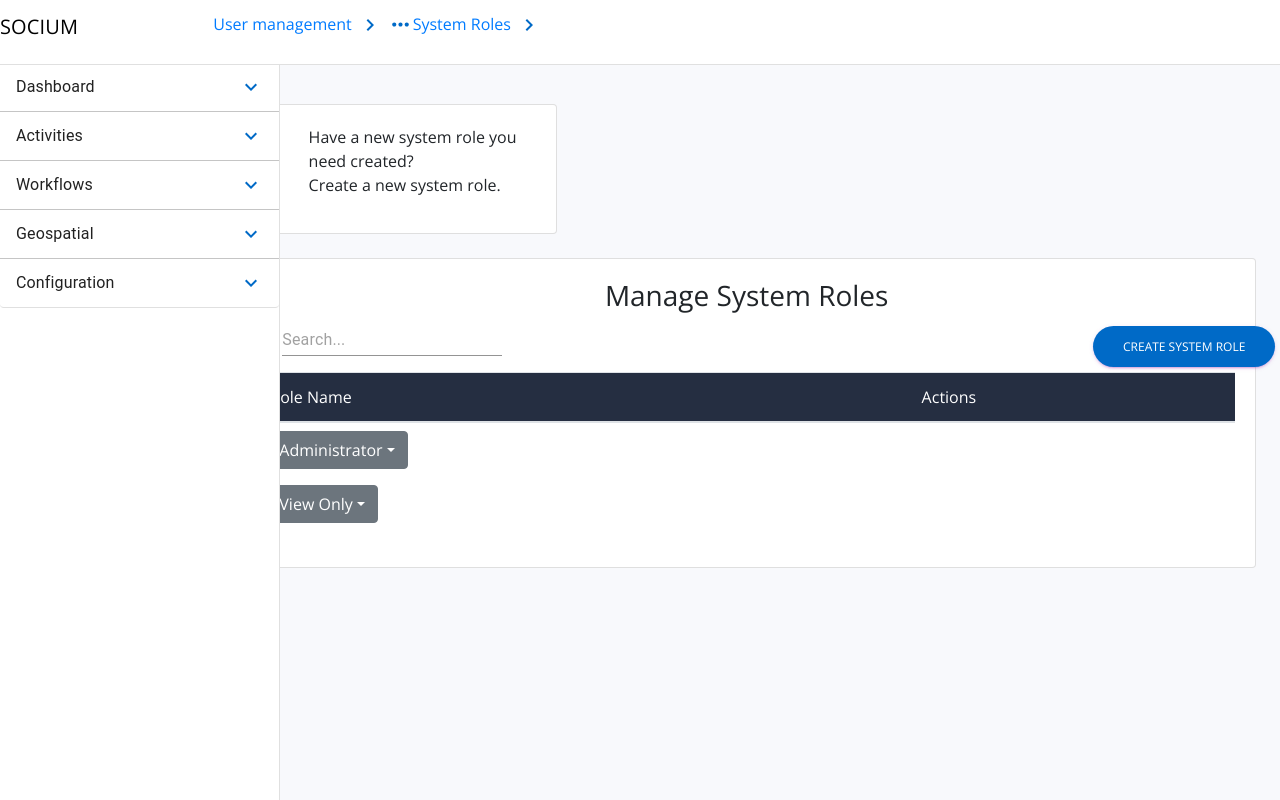
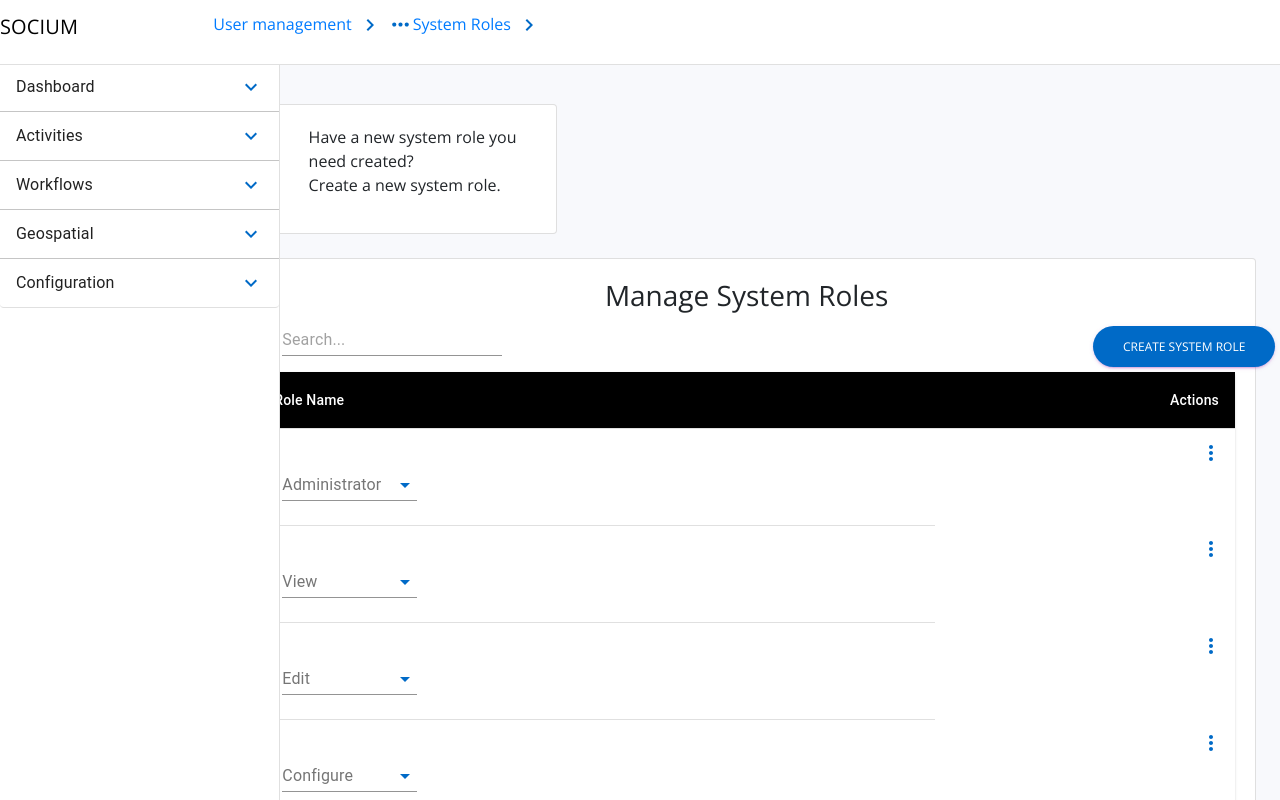
Before and after one commit to blweber/context-prac, a React (Create React App) app in the folder client/: page /SystemRoles in a window 1280 px wide. Shown: the top 800 px of the page. Built offline with nearby package versions, Linux system fonts and the light colour scheme.

Commit message:
socium 117 done

```diff
--- a/client/src/components/contacts/ContactTable.js
+++ b/client/src/components/contacts/ContactTable.js
@@ -45,8 +45,7 @@ const ContactTable = ({ contact }) => {
 
   return (
     <tr>
-      <th scope="row">{id}</th>
-      <td>{firstname}</td>
+      <th scope="row">{firstname}</th>
       <td>{lastname}</td>
       <td>{email}</td>
       <td>{organization}</td>
--- a/client/src/components/contacts/Contacts.js
+++ b/client/src/components/contacts/Contacts.js
@@ -20,7 +20,6 @@ const Contacts = () => {
       <Table hover>
         <thead>
           <tr className="table-header">
-            <th scope="col">#</th>
             <th scope="col">First</th>
             <th scope="col">Last</th>
             <th scope="col">Email Address</th>
--- a/client/src/components/systemroles/SystemRoleCard.js
+++ b/client/src/components/systemroles/SystemRoleCard.js
@@ -1,19 +1,38 @@
 import React from "react";
 import { makeStyles } from "@material-ui/core/styles";
+import clsx from "clsx";
 import Card from "@material-ui/core/Card";
 import CardHeader from "@material-ui/core/CardHeader";
 import CardContent from "@material-ui/core/CardContent";
 import IconButton from "@material-ui/core/IconButton";
 import Typography from "@material-ui/core/Typography";
 import ExpandMoreIcon from "@material-ui/icons/ExpandMore";
+import Collapse from "@material-ui/core/Collapse";
 
 const useStyles = makeStyles(theme => ({
   card: {
     maxWidth: 345
+  },
+  expand: {
+    transform: "rotate(0deg)",
+    marginLeft: "auto",
+    transition: theme.transitions.create("transform", {
+      duration: theme.transitions.duration.shortest
+    })
+  },
+  expandOpen: {
+    transform: "rotate(180deg)"
   }
 }));
 
 const SystemRoleCard = props => {
+  const classes = useStyles();
+  const [expanded, setExpanded] = React.useState(false);
+
+  const handleExpandClick = () => {
+    setExpanded(!expanded);
+  };
+
   return (
     <Card className="card">
       <CardHeader title={props.title} />
@@ -23,10 +42,36 @@ const SystemRoleCard = props => {
           Lorem ipsum dolor, sit amet consectetur adipisicing elit. Ratione,
           accusantium!
         </Typography>
-        <IconButton aria-label="show more">
+
+        <IconButton
+          className={clsx(classes.expand, {
+            [classes.expandOpen]: expanded
+          })}
+          onClick={handleExpandClick}
+          aria-expanded={expanded}
+          aria-label="show more"
+        >
           <ExpandMoreIcon />
         </IconButton>
       </CardContent>
+      <Collapse in={expanded} timeout="auto" unmountOnExit>
+        <CardContent>
+          <Typography paragraph>{props.title}</Typography>
+          <Typography paragraph>
+            <h5>View User</h5>
+          </Typography>
+          <Typography paragraph>
+            <h5>Add User</h5>
+          </Typography>
+          <Typography paragraph>
+            <h5>Edit/Remove User</h5>
+          </Typography>
+          <Typography>
+            Lorem, ipsum dolor sit amet consectetur adipisicing elit. Officiis,
+            ut.
+          </Typography>
+        </CardContent>
+      </Collapse>
     </Card>
   );
 };
--- a/client/src/components/systemroles/SystemRoleName.js
+++ b/client/src/components/systemroles/SystemRoleName.js
@@ -31,8 +31,9 @@ const SystemRoleName = () => {
         id="standard-search"
         label="New Role Name"
         type="search"
-        className={classes.textField}
-        margin="center"
+        className={classes.pos}
+        margin="none"
+        justify="center"
       />
     </Card>
   );
--- a/client/src/components/systemroles/SystemTable.js
+++ b/client/src/components/systemroles/SystemTable.js
@@ -1,46 +1,125 @@
-import React, { useContext } from "react";
-import { Table } from "reactstrap";
-import {
-  DropdownItem,
-  DropdownMenu,
-  DropdownToggle,
-  UncontrolledButtonDropdown
-} from "reactstrap";
+import React from "react";
+import { makeStyles, withStyles } from "@material-ui/core/styles";
+import Table from "@material-ui/core/Table";
+import TableBody from "@material-ui/core/TableBody";
+import TableCell from "@material-ui/core/TableCell";
+import TableRow from "@material-ui/core/TableRow";
+import Paper from "@material-ui/core/Paper";
+import IconButton from "@material-ui/core/IconButton";
+import InputLabel from "@material-ui/core/InputLabel";
+import MenuItem from "@material-ui/core/MenuItem";
+import Select from "@material-ui/core/Select";
+import FormControl from "@material-ui/core/FormControl";
+import { Link } from "react-router-dom";
+import MoreVertIcon from "@material-ui/icons/MoreVert";
+import Menu from "@material-ui/core/Menu";
+import Grid from "@material-ui/core/Grid";
+import TableHead from "@material-ui/core/TableHead";
+
+const useStyles = makeStyles(theme => ({
+  root: {
+    display: "flex",
+    flexWrap: "wrap"
+  },
+  formControl: {
+    margin: theme.spacing(1),
+    minWidth: 135
+  },
+  selectEmpty: {
+    marginTop: theme.spacing(2)
+  }
+}));
+
+const StyledTableCell = withStyles(theme => ({
+  head: {
+    backgroundColor: theme.palette.common.black,
+    color: theme.palette.common.white
+  },
+  body: {
+    fontSize: 14
+  }
+}))(TableCell);
 
 const SystemTable = () => {
+  const classes = useStyles();
+  function createData(name) {
+    return { name };
+  }
+
+  const [anchorEl, setAnchorEl] = React.useState(null);
+
+  const handleClose = () => {
+    setAnchorEl(null);
+  };
+
+  const handleClick = event => {
+    setAnchorEl(event.currentTarget);
+  };
+
+  const rows = [
+    createData("Administrator"),
+    createData("View"),
+    createData("Edit"),
+    createData("Configure"),
+    createData("No Access")
+  ];
+
   return (
-    <div>
-      <Table hover>
-        <thead>
-          <tr className="table-header">
-            <th scope="col">Role Name</th>
-            <th scope="col">Actions</th>
-          </tr>
-        </thead>
-        <tbody>
-          <tr>
-            <UncontrolledButtonDropdown className="dropdown m-2">
-              <DropdownToggle caret>Administrator</DropdownToggle>
-              <DropdownMenu right>
-                <DropdownItem>Disable</DropdownItem>
-                <DropdownItem>Update</DropdownItem>
-                <DropdownItem>Delete</DropdownItem>
-              </DropdownMenu>
-            </UncontrolledButtonDropdown>
-          </tr>
-          <tr>
-            <UncontrolledButtonDropdown className="dropdown m-2">
-              <DropdownToggle caret>View Only</DropdownToggle>
-              <DropdownMenu right>
-                <DropdownItem>Disable</DropdownItem>
-                <DropdownItem>Update</DropdownItem>
-                <DropdownItem>Delete</DropdownItem>
-              </DropdownMenu>
-            </UncontrolledButtonDropdown>
-          </tr>
-        </tbody>
-      </Table>
-    </div>
+    <Paper>
+      <div className={classes.root}>
+        <Table>
+          <TableHead>
+            <TableRow>
+              <StyledTableCell>Role Name</StyledTableCell>
+              <StyledTableCell align="right">Actions</StyledTableCell>
+            </TableRow>
+          </TableHead>
+          <TableBody>
+            {rows.map(row => (
+              <TableRow key={row.name}>
+                <TableCell component="th" scope="row">
+                  <form className={classes.root}>
+                    <FormControl className={classes.formControl}>
+                      <InputLabel htmlFor="system-role">{row.name}</InputLabel>
+                      <Select>
+                        <MenuItem>Ten</MenuItem>
+                        <MenuItem>Thirty</MenuItem>
+                        <MenuItem>Twenty</MenuItem>
+                      </Select>
+                    </FormControl>
+                  </form>
+                </TableCell>
+                <Grid container justify="flex-end">
+                  <IconButton
+                    onClick={handleClick}
+                    className={"icon-button"}
+                    aria-controls="action-menu"
+                    aria-haspopup="true"
+                  >
+                    <MoreVertIcon />
+                  </IconButton>
+                  <Menu
+                    id="action-menu"
+                    anchorEl={anchorEl}
+                    open={Boolean(anchorEl)}
+                    onClose={handleClose}
+                  >
+                    <MenuItem onClick={handleClose}>Disable</MenuItem>
+                    <MenuItem>
+                      <Link to="/CreateSystemRole">Update</Link>
+                    </MenuItem>
+                    <MenuItem>
+                      <Link>Delete</Link>
+                    </MenuItem>
+                  </Menu>
+                </Grid>
+              </TableRow>
+            ))}
+          </TableBody>
+        </Table>
+      </div>
+    </Paper>
   );
 };
+
 export default SystemTable;
--- a/client/src/pages/CreateSystemRole.js
+++ b/client/src/pages/CreateSystemRole.js
@@ -1,19 +1,42 @@
 import React from "react";
 import SystemRoleName from "./../components/systemroles/SystemRoleName";
 import SystemRoleCard from "./../components/systemroles/SystemRoleCard";
+import Grid from "@material-ui/core/Grid";
+import { makeStyles } from "@material-ui/core/styles";
+import SystemFilter from "../components/systemroles/SystemFilter";
+
+const useStyles = makeStyles(theme => ({
+  root: {
+    flexGrow: 1
+  },
+  paper: {
+    padding: theme.spacing(2),
+    textAlign: "center",
+    color: theme.palette.text.secondary
+  }
+}));
 
 const CreateSystemRole = () => {
+  const classes = useStyles();
+
   return (
     <div>
+      <SystemFilter />
       <SystemRoleName />
-      <div>
-        <SystemRoleCard title={"User Management"} />
-        <SystemRoleCard title={"Data Management"} />
-      </div>
-      <div>
-        <SystemRoleCard title={"Role Management"} />
-        <SystemRoleCard title={"Rule Management"} />
-      </div>
+
+      <br />
+      <Grid container spacing={3}>
+        <Grid item xs={6}>
+          <SystemRoleCard title={"User Management"} />
+          <br />
+          <SystemRoleCard title={"Data Management"} />
+        </Grid>
+        <Grid item xs={6}>
+          <SystemRoleCard title={"Role Management"} />
+          <br />
+          <SystemRoleCard title={"Rule Management"} />
+        </Grid>
+      </Grid>
     </div>
   );
 };
```
